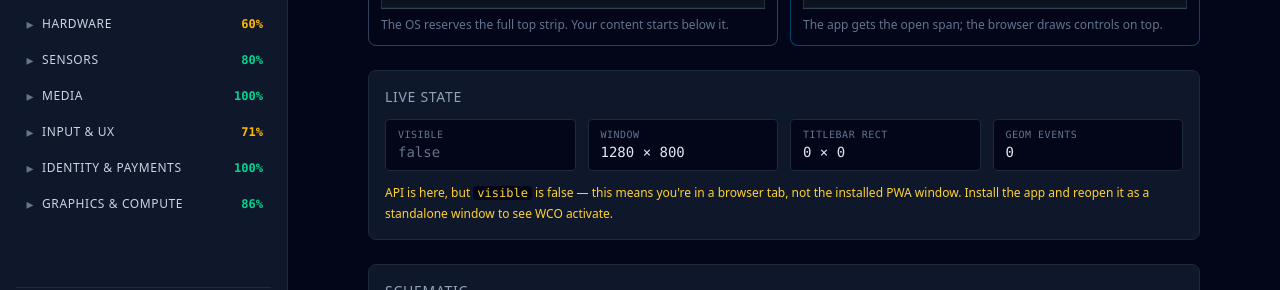
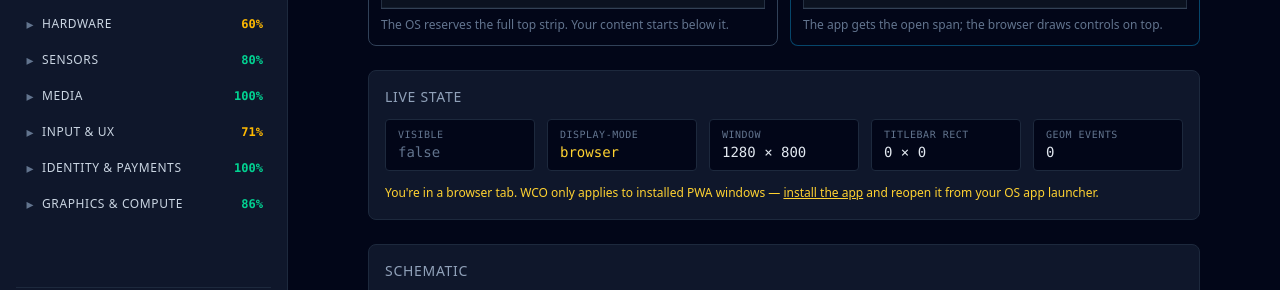
Before and after one commit to mdennis281/pwa-demo, a React (Vite) app in the folder apps/web/: page /wco in a window 1280 px wide. Shown: the part 452-742 px from the top of the page. Built offline with nearby package versions, Linux system fonts and the light colour scheme; no server answers.

Commit message:
feat: enhance WCO functionality with display mode detection and diagnostic messages

```diff
--- a/apps/web/src/routes/Push.tsx
+++ b/apps/web/src/routes/Push.tsx
@@ -102,30 +102,6 @@ export default function Push() {
     }
   }
 
-  /** Show a notification directly from the page via the SW, bypassing the
-   *  entire push pipeline (FCM/Mozilla/Apple, server, sub validity, VAPID).
-   *  If THIS doesn't surface an OS popup, the issue is 100% OS-side
-   *  (Focus Assist, per-app notification toggle, quiet-messaging on the
-   *  site) — no amount of server or service-worker code can fix it. */
-  async function handleLocalNotification() {
-    setBusy(true);
-    try {
-      const reg = await navigator.serviceWorker.ready;
-      await reg.showNotification('Local test', {
-        body: 'If you see this, the OS notification path is working. Web Push goes through the same path.',
-        icon: '/pwa-192x192.png',
-        badge: '/pwa-64x64.png',
-        tag: `local-${Date.now()}`,
-        requireInteraction: true,
-      } as NotificationOptions);
-      append('★ local showNotification returned — check OS popup AND Notification Center (Win+N)');
-    } catch (e) {
-      append(`local notification failed: ${(e as Error).message}`);
-    } finally {
-      setBusy(false);
-    }
-  }
-
   async function handleScheduleDelayed() {
     setBusy(true);
     try {
@@ -188,13 +164,6 @@ export default function Push() {
         </Btn>
         <Btn onClick={handleUnsubscribe} disabled={busy || !sub} variant="ghost">
           Unsubscribe
-        </Btn>
-        <Btn
-          onClick={handleLocalNotification}
-          disabled={busy || permission !== 'granted'}
-          variant="ghost"
-        >
-          Local-only test (bypass push)
         </Btn>
       </div>
 
--- a/apps/web/src/routes/WCO.tsx
+++ b/apps/web/src/routes/WCO.tsx
@@ -29,7 +29,27 @@ type State = {
   winW: number;
   winH: number;
   geomEvents: number;
+  displayMode: DisplayMode;
 };
+
+// Order matters: more-specific modes first, so currentDisplayMode() returns
+// the most informative match. 'browser' is the fallback when nothing else hit.
+const DISPLAY_MODES = [
+  'window-controls-overlay',
+  'fullscreen',
+  'standalone',
+  'minimal-ui',
+  'browser',
+] as const;
+type DisplayMode = typeof DISPLAY_MODES[number];
+
+function currentDisplayMode(): DisplayMode {
+  if (typeof window === 'undefined' || !window.matchMedia) return 'browser';
+  for (const m of DISPLAY_MODES) {
+    if (window.matchMedia(`(display-mode: ${m})`).matches) return m;
+  }
+  return 'browser';
+}
 
 export default function WCOPage() {
   const wco = useMemo(getWCO, []);
@@ -40,27 +60,36 @@ export default function WCOPage() {
     winW: typeof window !== 'undefined' ? window.innerWidth : 0,
     winH: typeof window !== 'undefined' ? window.innerHeight : 0,
     geomEvents: 0,
+    displayMode: currentDisplayMode(),
   }));
 
   useEffect(() => {
-    if (!wco) return;
     function update(fromGeom: boolean) {
       setS((prev) => ({
         ...prev,
-        visible: wco!.visible,
-        rect: wco!.getTitlebarAreaRect?.() ?? null,
+        visible: wco?.visible ?? false,
+        rect: wco?.getTitlebarAreaRect?.() ?? null,
         winW: window.innerWidth,
         winH: window.innerHeight,
         geomEvents: fromGeom ? prev.geomEvents + 1 : prev.geomEvents,
+        displayMode: currentDisplayMode(),
       }));
     }
     const onGeom = () => update(true);
     const onResize = () => update(false);
-    wco.addEventListener('geometrychange', onGeom);
+    wco?.addEventListener('geometrychange', onGeom);
     window.addEventListener('resize', onResize);
+    // Listen for display-mode flips too (e.g. OS-level fullscreen toggle).
+    const modeListeners = DISPLAY_MODES.map((m) => {
+      const mq = window.matchMedia(`(display-mode: ${m})`);
+      const h = () => update(false);
+      mq.addEventListener('change', h);
+      return { mq, h };
+    });
     return () => {
-      wco.removeEventListener('geometrychange', onGeom);
+      wco?.removeEventListener('geometrychange', onGeom);
       window.removeEventListener('resize', onResize);
+      modeListeners.forEach(({ mq, h }) => mq.removeEventListener('change', h));
     };
   }, [wco]);
 
@@ -126,20 +155,19 @@ export default function WCOPage() {
             exposed here. WCO is desktop-only and requires Chrome/Edge 105+.
           </p>
         ) : (
-          <div className="grid grid-cols-2 md:grid-cols-4 gap-3 text-sm font-mono">
+          <div className="grid grid-cols-2 md:grid-cols-5 gap-3 text-sm font-mono">
             <Stat label="visible" value={String(s.visible)} highlight={s.visible ? 'text-emerald-300' : 'text-slate-500'} />
+            <Stat
+              label="display-mode"
+              value={s.displayMode}
+              highlight={s.displayMode === 'window-controls-overlay' ? 'text-emerald-300' : 'text-amber-300'}
+            />
             <Stat label="window" value={`${s.winW} × ${s.winH}`} />
             <Stat label="titlebar rect" value={s.rect ? `${s.rect.width.toFixed(0)} × ${s.rect.height.toFixed(0)}` : '—'} />
             <Stat label="geom events" value={String(s.geomEvents)} />
           </div>
         )}
-        {supported && !s.visible && (
-          <p className="text-amber-300 text-xs leading-relaxed">
-            API is here, but <code className="bg-slate-950 px-1 rounded">visible</code> is false — this means
-            you're in a browser tab, not the installed PWA window. Install the app and reopen it as a standalone
-            window to see WCO activate.
-          </p>
-        )}
+        {supported && !s.visible && <Diagnostic mode={s.displayMode} />}
       </section>
 
       {/* schematic of the current window with the titlebar rect highlighted */}
@@ -233,6 +261,53 @@ navigator.windowControlsOverlay.addEventListener('geometrychange', () => {
 }
 
 // ─── building blocks ──────────────────────────────────────────────────────
+
+/** Picks the right "why isn't WCO active" explanation. The previous version
+ *  always said "install the app" — wrong when the user already IS inside an
+ *  installed standalone window. */
+function Diagnostic({ mode }: { mode: DisplayMode }) {
+  if (mode === 'browser') {
+    return (
+      <p className="text-amber-300 text-xs leading-relaxed">
+        You're in a browser tab. WCO only applies to installed PWA windows —{' '}
+        <Link to="/manifest" className="underline">install the app</Link> and reopen it from your OS app
+        launcher.
+      </p>
+    );
+  }
+  if (mode === 'standalone' || mode === 'minimal-ui') {
+    return (
+      <div className="text-amber-300 text-xs leading-relaxed space-y-2">
+        <p>
+          You're running as an <em>installed</em> PWA (<code className="bg-slate-950 px-1 rounded">{mode}</code>),
+          but Chrome picked plain standalone mode instead of WCO from this app's{' '}
+          <code className="bg-slate-950 px-1 rounded">display_override</code> list. The display preference is
+          baked in at install time — almost always this means the PWA was installed before WCO was added to
+          the manifest.
+        </p>
+        <p>
+          <strong>Fix:</strong> uninstall the PWA (<code className="bg-slate-950 px-1 rounded">⋮ menu → Uninstall</code>),
+          then reinstall from a browser tab. The fresh install will read the current manifest and pick WCO.
+        </p>
+      </div>
+    );
+  }
+  if (mode === 'fullscreen') {
+    return (
+      <p className="text-amber-300 text-xs leading-relaxed">
+        Fullscreen mode hides the titlebar entirely, so WCO has nothing to overlay. Exit fullscreen to see it.
+      </p>
+    );
+  }
+  // display-mode is window-controls-overlay but visible is false — should be
+  // rare; treat it as a transient state.
+  return (
+    <p className="text-amber-300 text-xs leading-relaxed">
+      display-mode reports <code className="bg-slate-950 px-1 rounded">window-controls-overlay</code> but the
+      overlay isn't visible — this usually means the window is too narrow for the OS to draw controls. Resize wider.
+    </p>
+  );
+}
 
 function StatusPill({ supported, active }: { supported: boolean; active: boolean }) {
   if (!supported) {
```
